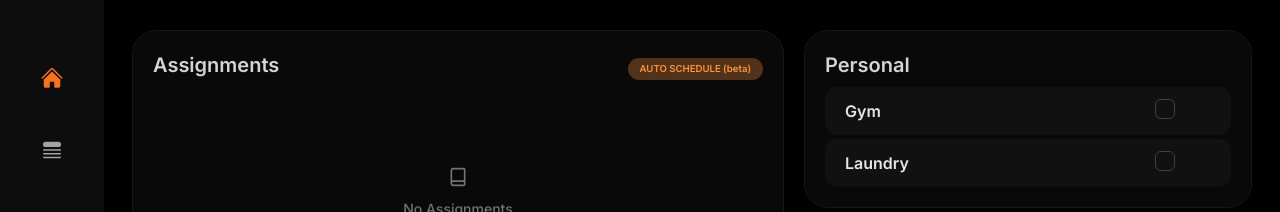
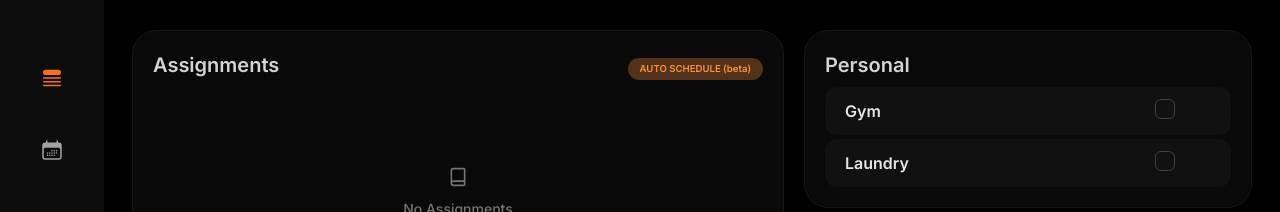
Before and after one commit to GrandeJames/bryzi, a Next.js app: page / in a window 1280 px wide. Shown: the part 138-350 px from the top of the page. Built offline with nearby package versions, Linux system fonts and the light colour scheme.

Commit message:
Change menu

```diff
--- a/src/components/Menu.tsx
+++ b/src/components/Menu.tsx
@@ -4,17 +4,16 @@
 import Link from "next/link";
 import { usePathname } from "next/navigation";
 import { MenuItemContainer } from "./MenuItemContainer";
-import { HomeIcon } from "./icons/HomeIcon";
 import { ComponentPlaceholderIcon } from "@radix-ui/react-icons";
 import { Cog6ToothIcon } from "./icons/Cog6ToothIcon";
 import clsx from "clsx"; // Import clsx for conditional classNames
 import { ChartBarIcon } from "./icons/ChartBarIcon";
-import Icon1 from "./icons/Icon1";
 import Icon2 from "./icons/Icon2";
+import { CalendarIcon } from "./icons/CalendarIcon";
 
 const mainMenuItems = [
-  { href: "/", icon: <HomeIcon />, label: "Home" },
-  { href: "/tasks", icon: <QueueListIcon />, label: "Tasks" },
+  { href: "/", icon: <QueueListIcon />, label: "Tasks" },
+  { href: "/calendar", icon: <CalendarIcon />, label: "Calendar" },
   { href: "/data-insights", icon: <ChartBarIcon />, label: "Analytics" },
 ];
 
@@ -38,7 +37,7 @@
         {mainMenuItems.map((item) => (
           <Link key={item.href} href={item.href}>
             <MenuItemContainer
-              className={clsx(pathname === item.href && activeStyle)} // Conditionally apply the active style
+              className={clsx(pathname === item.href && activeStyle)}
             >
               {item.icon}
             </MenuItemContainer>
@@ -50,7 +49,7 @@
         {bottomMenuItems.map((item) => (
           <Link key={item.href} href={item.href}>
             <MenuItemContainer
-              className={clsx(pathname === item.href && activeStyle)} // Conditionally apply the active style
+              className={clsx(pathname === item.href && activeStyle)}
             >
               {item.icon}
             </MenuItemContainer>
--- /dev/null
+++ b/src/components/icons/CalendarIcon.tsx
@@ -0,0 +1,19 @@
+export function CalendarIcon({ className }: { className?: string }) {
+  return (
+    <svg
+      xmlns="http://www.w3.org/2000/svg"
+      viewBox="0 0 24 24"
+      fill="currentColor"
+      width="24"
+      height="24"
+      className={className}
+    >
+      <path d="M12.75 12.75a.75.75 0 1 1-1.5 0 .75.75 0 0 1 1.5 0ZM7.5 15.75a.75.75 0 1 0 0-1.5.75.75 0 0 0 0 1.5ZM8.25 17.25a.75.75 0 1 1-1.5 0 .75.75 0 0 1 1.5 0ZM9.75 15.75a.75.75 0 1 0 0-1.5.75.75 0 0 0 0 1.5ZM10.5 17.25a.75.75 0 1 1-1.5 0 .75.75 0 0 1 1.5 0ZM12 15.75a.75.75 0 1 0 0-1.5.75.75 0 0 0 0 1.5ZM12.75 17.25a.75.75 0 1 1-1.5 0 .75.75 0 0 1 1.5 0ZM14.25 15.75a.75.75 0 1 0 0-1.5.75.75 0 0 0 0 1.5ZM15 17.25a.75.75 0 1 1-1.5 0 .75.75 0 0 1 1.5 0ZM16.5 15.75a.75.75 0 1 0 0-1.5.75.75 0 0 0 0 1.5ZM15 12.75a.75.75 0 1 1-1.5 0 .75.75 0 0 1 1.5 0ZM16.5 13.5a.75.75 0 1 0 0-1.5.75.75 0 0 0 0 1.5Z" />
+      <path
+        fillRule="evenodd"
+        d="M6.75 2.25A.75.75 0 0 1 7.5 3v1.5h9V3A.75.75 0 0 1 18 3v1.5h.75a3 3 0 0 1 3 3v11.25a3 3 0 0 1-3 3H5.25a3 3 0 0 1-3-3V7.5a3 3 0 0 1 3-3H6V3a.75.75 0 0 1 .75-.75Zm13.5 9a1.5 1.5 0 0 0-1.5-1.5H5.25a1.5 1.5 0 0 0-1.5 1.5v7.5a1.5 1.5 0 0 0 1.5 1.5h13.5a1.5 1.5 0 0 0 1.5-1.5v-7.5Z"
+        clipRule="evenodd"
+      />
+    </svg>
+  );
+}
```
